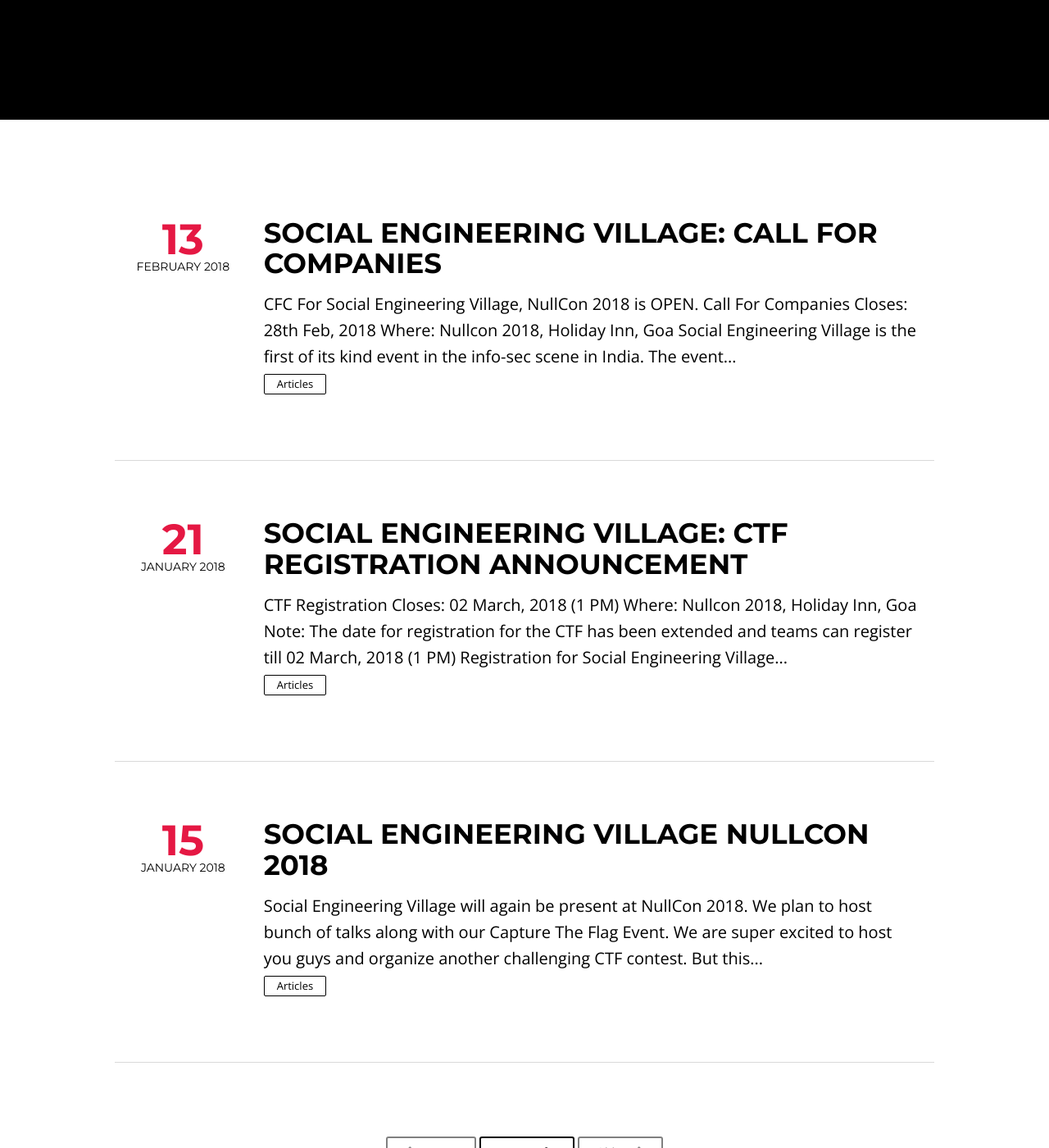
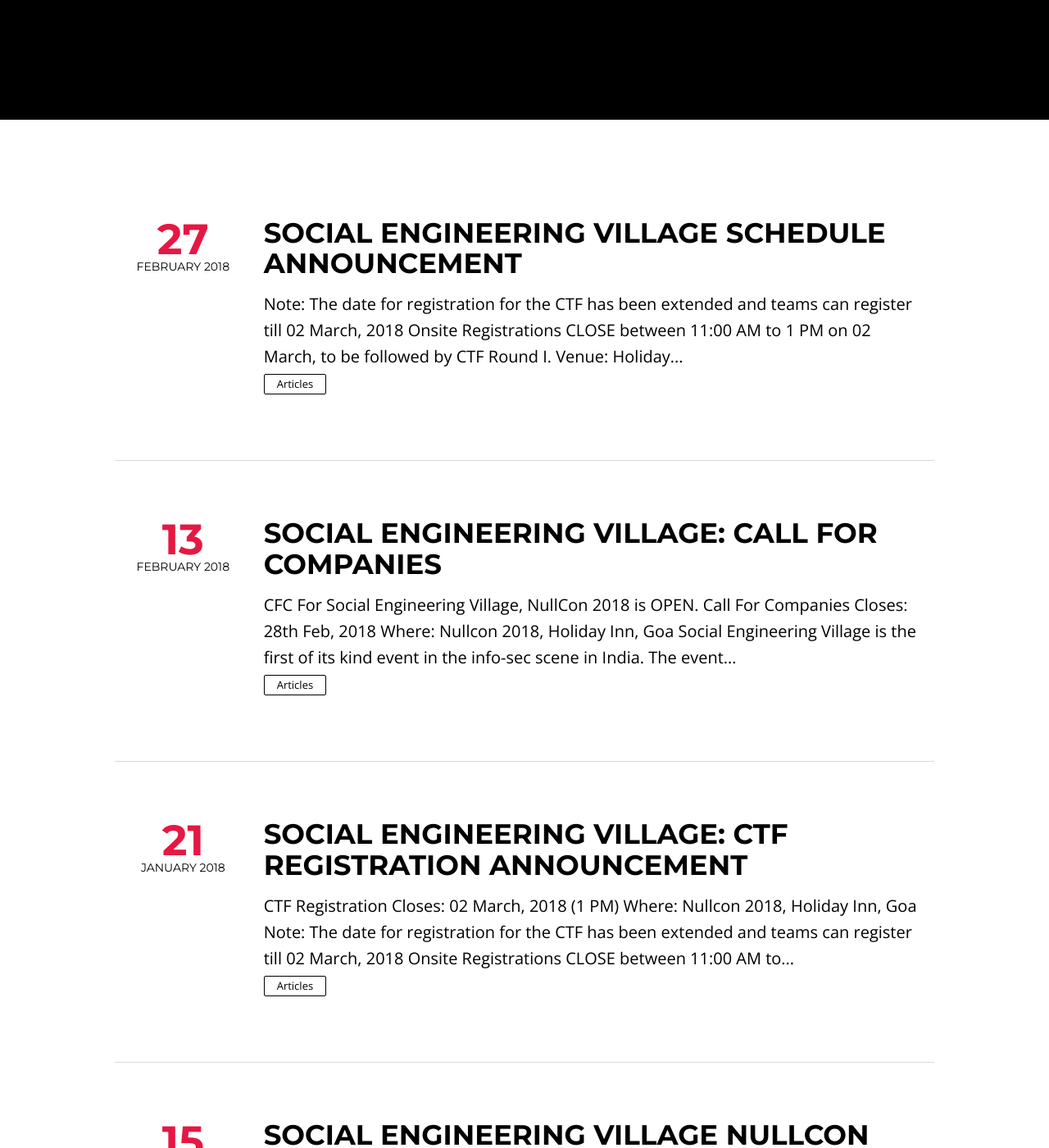
Before and after one commit to sevillage/sevillage, a Jekyll site: the page built from index.html, in a window 1280 px wide and 1400 px high, scrolled down 378 px. Shown: the whole window at 82% size. Built offline with Jekyll 4.4.1, drawn with Linux system fonts in a browser that asks for light colours; nearby versions of some CDN libraries; the list of posts is cut into pages by our own code.

Commit message:
schedule1
Added post for schedule

```diff
--- a/_posts/2018-01-21-ctf-registration.md
+++ b/_posts/2018-01-21-ctf-registration.md
@@ -11,7 +11,9 @@
 CTF Registration Closes: 02 March, 2018 (1 PM)
 Where: Nullcon 2018, Holiday Inn, Goa
 
-Note: The date for registration for the CTF has been extended and teams can register till 02 March, 2018 (1 PM)
+Note: The date for registration for the CTF has been extended and teams can register till 02 March, 2018
+Onsite Registrations CLOSE between 11:00 AM to 1 PM on 02 March, to be followed by CTF Round I.
+Venue: Holiday Inn(Exact location to be tweeted shortly)
 
 ## *Registration for Social Engineering Village at Nullcon 2018 is now open!*
 
--- /dev/null
+++ b/_posts/2018-02-27-sev-schedule-nullcon-2018.md
@@ -0,0 +1,40 @@
+---
+layout: post
+title: 'Social Engineering Village Schedule Announcement'
+description: "Social Engineering Village: Schedule Announcement"
+category: articles
+modified: 2018-02-27
+permalink: /articles/sev-schedule-nullcon-2018
+comments: false
+share: false
+---
+
+
+Note: The date for registration for the CTF has been extended and teams can register till 02 March, 2018
+Onsite Registrations CLOSE between 11:00 AM to 1 PM on 02 March, to be followed by CTF Round I.
+Venue: Holiday Inn(Exact location to be tweeted shortly)
+
+<center><h1>Schedule for Social Engineering Village at Nullcon</h1></center><br>
+
+When: 2nd & 3rd March, 2018
+Where: Nullcon 2018, Holiday Inn, Goa
+
+
+## *Schedule for Social Engineering Village at Nullcon 2018 is now Announced!*
+
+The schedule for the Social Engineering Village and CTF is out. Alongside a challenging CTF, we have some exciting talks this year!
+
+<center>
+
+| CTF Event | Timing | Village Talks|
+| ------ | ------ |------------------ |
+| Onsite Registration | 02 Mar, 11 AM to 1 PM | - -  |
+| CTF Round I | 02 Mar, 2 PM to 5 PM | - -  |
+| CTF Round II | 03 Mar, 4 PM to 4:30 PM | CTF Introduction And Talks |
+| CTF Round III & IV | 03 Mar, 4:30 PM to 5:30 PM | Guest Speaker Talks |
+| Prize Distributions | 03 Mar, 5:30 PM to 6 PM | Felicitation & Closing|
+
+</center>
+
+### Registration:
+To register please provide your team details [here](https://docs.google.com/forms/d/1gz77Re5W3woHCcYVU3XhmaUJi5zM6CMdcvEr8o7vFGY/)
```
